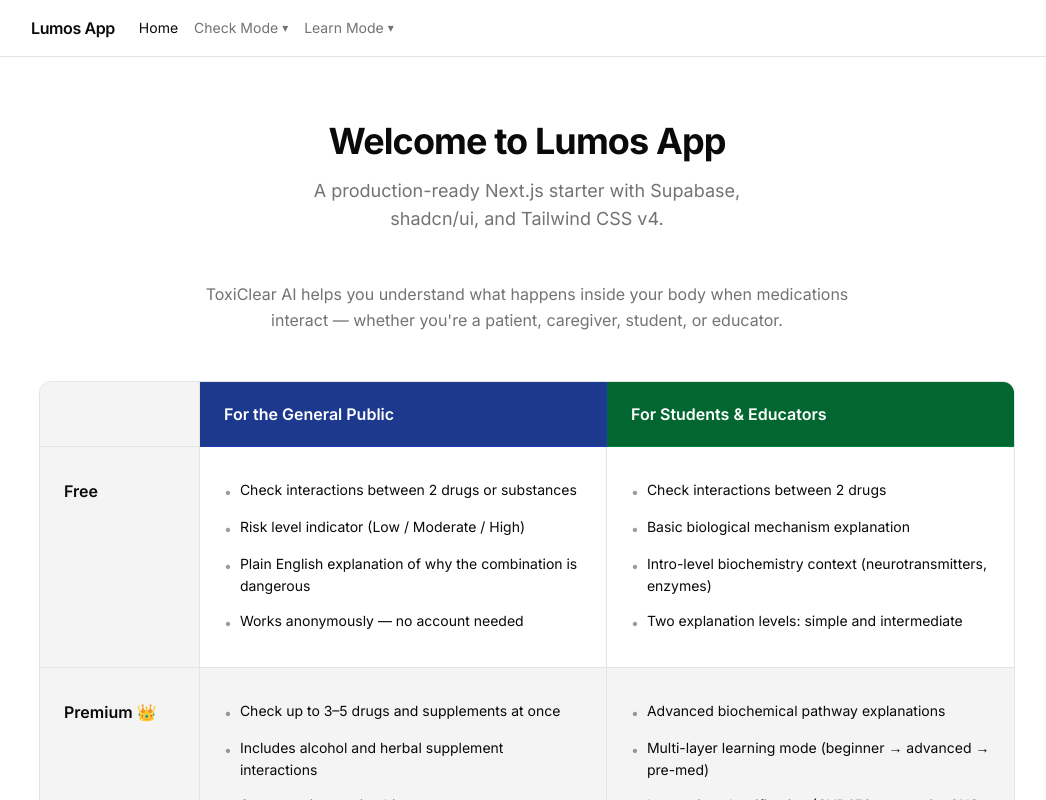
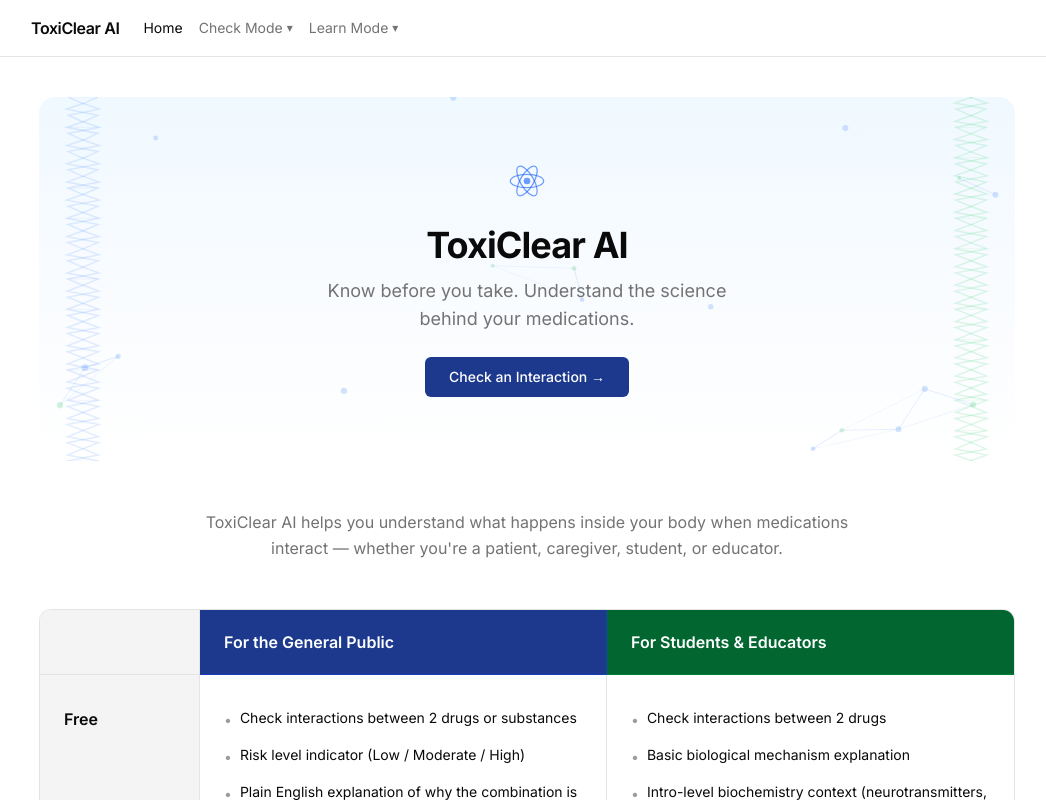
Before and after one commit to Aryesh-K/demo-app, a Next.js app: page / in a window 1280 px wide. Shown: the top 800 px of the page, without its empty margins (113-1159 px from the left). Built offline with nearby package versions, Linux system fonts and the light colour scheme.

Commit message:
add design to home page, clean up 1

```diff
--- a/src/app/layout.tsx
+++ b/src/app/layout.tsx
@@ -7,8 +7,9 @@ import "./globals.css";
 const inter = Inter({ subsets: ["latin"] });
 
 export const metadata: Metadata = {
-  title: "Lumos App",
-  description: "Built with create-lumos-app",
+  title: "ToxiClear AI",
+  description:
+    "Know before you take. Understand the science behind your medications.",
 };
 
 export default function RootLayout({
--- a/src/app/page.tsx
+++ b/src/app/page.tsx
@@ -1,3 +1,7 @@
+import Link from "next/link";
+import { HeroCanvas } from "~/components/hero-canvas";
+import { Button } from "~/components/ui/button";
+
 const freePublicFeatures = [
   "Check interactions between 2 drugs or substances",
   "Risk level indicator (Low / Moderate / High)",
@@ -46,19 +50,59 @@ function FeatureList({ items }: { items: string[] }) {
 
 export default function Home() {
   return (
-    <main className="mx-auto max-w-5xl px-6 py-16 flex flex-col gap-12">
-      {/* Hero */}
-      <section className="flex flex-col items-center gap-4 text-center">
-        <h1 className="text-4xl font-bold tracking-tight">
-          Welcome to Lumos App
-        </h1>
-        <p className="max-w-md text-lg text-muted-foreground">
-          A production-ready Next.js starter with Supabase, shadcn/ui, and
-          Tailwind CSS v4.
-        </p>
+    <main className="mx-auto max-w-5xl px-6 py-10 flex flex-col gap-12">
+      {/* ── Hero ── */}
+      <section className="relative flex flex-col items-center gap-6 overflow-hidden rounded-2xl bg-gradient-to-b from-sky-50 via-blue-50/40 to-transparent px-8 py-16 text-center">
+        <HeroCanvas />
+
+        {/* content sits above canvas */}
+        <div className="relative z-10 flex flex-col items-center gap-6">
+          {/* Atom icon */}
+          <svg
+            viewBox="0 0 48 48"
+            className="h-10 w-10 text-blue-600/60"
+            fill="none"
+            stroke="currentColor"
+            strokeWidth="1.5"
+            aria-hidden="true"
+          >
+            <circle cx="24" cy="24" r="4" fill="currentColor" stroke="none" />
+            <ellipse cx="24" cy="24" rx="20" ry="8" />
+            <ellipse
+              cx="24"
+              cy="24"
+              rx="20"
+              ry="8"
+              transform="rotate(60 24 24)"
+            />
+            <ellipse
+              cx="24"
+              cy="24"
+              rx="20"
+              ry="8"
+              transform="rotate(-60 24 24)"
+            />
+          </svg>
+
+          <div className="flex flex-col gap-3">
+            <h1 className="text-4xl font-bold tracking-tight">ToxiClear AI</h1>
+            <p className="max-w-md text-lg text-muted-foreground">
+              Know before you take. Understand the science behind your
+              medications.
+            </p>
+          </div>
+
+          <Button
+            asChild
+            className="bg-blue-900 text-white hover:bg-blue-800"
+            size="lg"
+          >
+            <Link href="/check-mode/free">Check an Interaction →</Link>
+          </Button>
+        </div>
       </section>
 
-      {/* ToxiClear description */}
+      {/* ── ToxiClear description ── */}
       <section className="text-center">
         <p className="mx-auto max-w-2xl text-muted-foreground leading-relaxed">
           ToxiClear AI helps you understand what happens inside your body when
@@ -67,7 +111,7 @@ export default function Home() {
         </p>
       </section>
 
-      {/* Feature comparison grid */}
+      {/* ── Feature comparison grid ── */}
       <section>
         <div className="overflow-x-auto">
           <div className="min-w-[640px] overflow-hidden rounded-xl border shadow-sm">
@@ -93,13 +137,13 @@ export default function Home() {
               </div>
 
               {/* ── Premium row ── */}
-              <div className="border-r bg-muted px-6 py-8">
+              <div className="border-r bg-muted px-6 pb-12 pt-8">
                 <span className="font-semibold">Premium 👑</span>
               </div>
-              <div className="border-r bg-muted px-6 py-8">
+              <div className="border-r bg-muted px-6 pb-12 pt-8">
                 <FeatureList items={premiumPublicFeatures} />
               </div>
-              <div className="bg-muted px-6 py-8">
+              <div className="bg-muted px-6 pb-12 pt-8">
                 <FeatureList items={premiumStudentsFeatures} />
               </div>
             </div>
--- /dev/null
+++ b/src/components/hero-canvas.tsx
@@ -0,0 +1,152 @@
+"use client";
+
+import { useEffect, useRef } from "react";
+
+interface Particle {
+  x: number;
+  y: number;
+  vx: number;
+  vy: number;
+  r: number;
+}
+
+const PARTICLE_COUNT = 18;
+const CONNECTION_DIST = 130;
+
+export function HeroCanvas() {
+  const canvasRef = useRef<HTMLCanvasElement>(null);
+
+  useEffect(() => {
+    const el = canvasRef.current;
+    if (!el) return;
+    const context = el.getContext("2d");
+    if (!context) return;
+
+    // Explicitly-typed non-null refs safe to use inside closures
+    const cv: HTMLCanvasElement = el;
+    const ctx: CanvasRenderingContext2D = context;
+
+    let raf = 0;
+    let t = 0;
+    let particles: Particle[] = [];
+
+    function init() {
+      particles = Array.from({ length: PARTICLE_COUNT }, () => ({
+        x: Math.random() * cv.width,
+        y: Math.random() * cv.height,
+        vx: (Math.random() - 0.5) * 0.45,
+        vy: (Math.random() - 0.5) * 0.45,
+        r: Math.random() * 1.5 + 2,
+      }));
+    }
+
+    function resize() {
+      cv.width = cv.offsetWidth;
+      cv.height = cv.offsetHeight;
+      init();
+    }
+
+    resize();
+
+    const ro = new ResizeObserver(resize);
+    ro.observe(cv);
+
+    function drawHelix(centerX: number, color: string, speed: number) {
+      const h = cv.height;
+      const amp = 18;
+      const steps = 60;
+      const freq = 0.055 * Math.PI * 2;
+
+      ctx.lineWidth = 1.5;
+      ctx.strokeStyle = color;
+
+      // strand A
+      ctx.beginPath();
+      for (let i = 0; i <= steps; i++) {
+        const y = (i / steps) * h;
+        const x = centerX + Math.sin(y * freq + t * speed) * amp;
+        i === 0 ? ctx.moveTo(x, y) : ctx.lineTo(x, y);
+      }
+      ctx.stroke();
+
+      // strand B — offset by π so strands cross
+      ctx.beginPath();
+      for (let i = 0; i <= steps; i++) {
+        const y = (i / steps) * h;
+        const x = centerX + Math.sin(y * freq + t * speed + Math.PI) * amp;
+        i === 0 ? ctx.moveTo(x, y) : ctx.lineTo(x, y);
+      }
+      ctx.stroke();
+
+      // rungs every 5 steps
+      ctx.lineWidth = 1;
+      ctx.strokeStyle = color.replace(/[\d.]+\)$/, "0.07)");
+      for (let i = 0; i <= steps; i += 5) {
+        const y = (i / steps) * h;
+        const x1 = centerX + Math.sin(y * freq + t * speed) * amp;
+        const x2 = centerX + Math.sin(y * freq + t * speed + Math.PI) * amp;
+        ctx.beginPath();
+        ctx.moveTo(x1, y);
+        ctx.lineTo(x2, y);
+        ctx.stroke();
+      }
+    }
+
+    function draw() {
+      const { width, height } = cv;
+      ctx.clearRect(0, 0, width, height);
+      t++;
+
+      // subtle helices on the left and right edges
+      drawHelix(44, "rgba(59,130,246,0.14)", 0.012);
+      drawHelix(width - 44, "rgba(34,197,94,0.14)", 0.009);
+
+      // move particles, bounce off walls
+      for (const p of particles) {
+        p.x += p.vx;
+        p.y += p.vy;
+        if (p.x < 0 || p.x > width) p.vx *= -1;
+        if (p.y < 0 || p.y > height) p.vy *= -1;
+      }
+
+      // draw edges between nearby particles
+      for (let i = 0; i < particles.length; i++) {
+        for (let j = i + 1; j < particles.length; j++) {
+          const dx = particles[i].x - particles[j].x;
+          const dy = particles[i].y - particles[j].y;
+          const dist = Math.sqrt(dx * dx + dy * dy);
+          if (dist < CONNECTION_DIST) {
+            const alpha = ((1 - dist / CONNECTION_DIST) * 0.2).toFixed(3);
+            ctx.strokeStyle = `rgba(59,130,246,${alpha})`;
+            ctx.lineWidth = 1;
+            ctx.beginPath();
+            ctx.moveTo(particles[i].x, particles[i].y);
+            ctx.lineTo(particles[j].x, particles[j].y);
+            ctx.stroke();
+          }
+        }
+      }
+
+      // draw nodes — every 3rd one is green for variety
+      for (let i = 0; i < particles.length; i++) {
+        const p = particles[i];
+        ctx.fillStyle =
+          i % 3 === 0 ? "rgba(34,197,94,0.2)" : "rgba(59,130,246,0.22)";
+        ctx.beginPath();
+        ctx.arc(p.x, p.y, p.r, 0, Math.PI * 2);
+        ctx.fill();
+      }
+
+      raf = requestAnimationFrame(draw);
+    }
+
+    draw();
+
+    return () => {
+      cancelAnimationFrame(raf);
+      ro.disconnect();
+    };
+  }, []);
+
+  return <canvas ref={canvasRef} className="absolute inset-0 h-full w-full" />;
+}
--- a/src/components/navbar.tsx
+++ b/src/components/navbar.tsx
@@ -91,7 +91,7 @@ export function Navbar() {
     <nav className="border-b border-border bg-background">
       <div className="mx-auto flex h-14 max-w-5xl items-center gap-6 px-4">
         <Link href="/" className="font-semibold tracking-tight">
-          Lumos App
+          ToxiClear AI
         </Link>
         <div className="flex items-center gap-4">
           <Link
```
